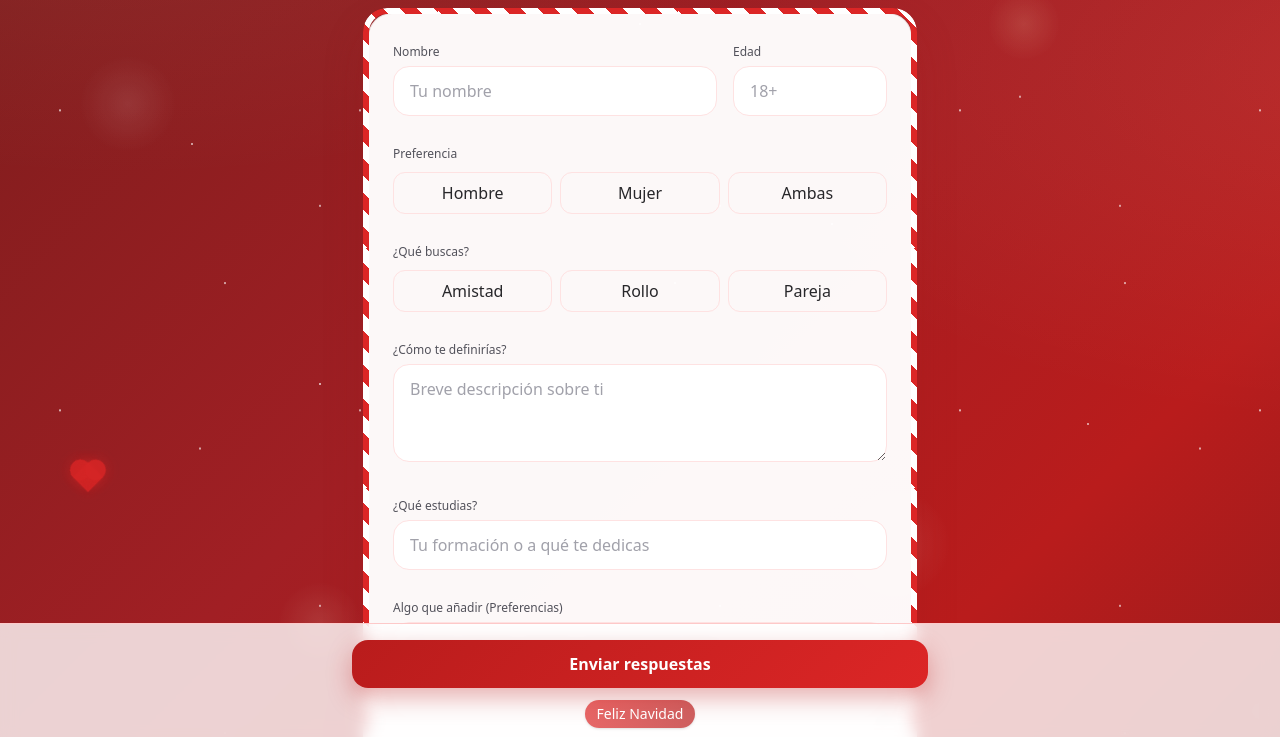
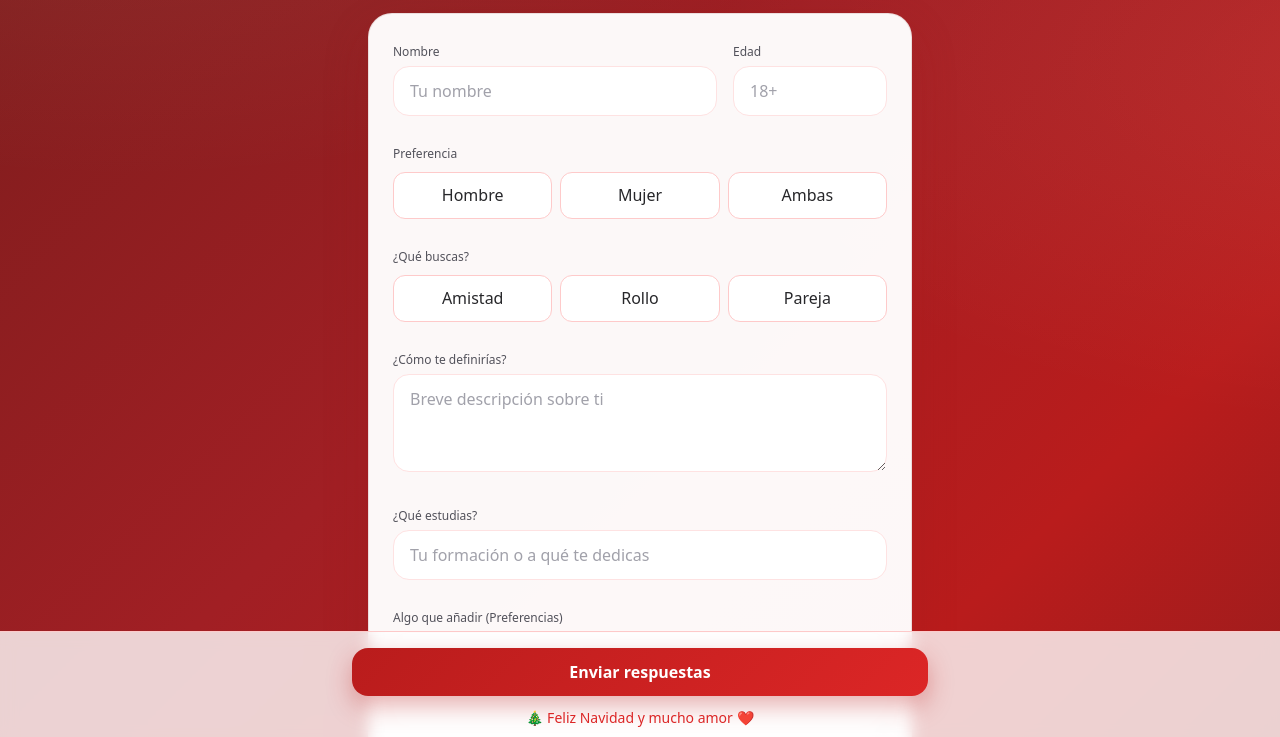
Before and after one commit to Javimunrob/NaviMatch, a plain HTML site: page form.html in a window 1280 px wide. Shown: the part 56-793 px from the top of the page. Drawn offline with nearby package versions, Linux system fonts and the light colour scheme.

Commit message:
Add files via upload

```diff
--- a/form.html
+++ b/form.html
@@ -4,8 +4,6 @@
   <meta charset="utf-8" />
   <meta name="viewport" content="width=device-width, initial-scale=1" />
   <title>NaviMatch • Formulario</title>
-
-  <!-- Favicon -->
   <link rel="icon" href="logo.svg" type="image/svg+xml">
   <link rel="preconnect" href="https://cdn.jsdelivr.net" crossorigin>
   <script src="https://cdn.tailwindcss.com"></script>
@@ -20,141 +18,54 @@
       color:#1f2937;
     }
 
-    /* Capas decorativas SIN interacción */
-    .bokeh, .snow, .twinkle, .heart { pointer-events: none; }
-
-    /* Bokeh estático */
-    .bokeh{
-      position:fixed;inset:0;z-index:0;
-      background-image:
-        radial-gradient(80px 80px at 10% 20%, rgba(255,255,255,.09), transparent 60%),
-        radial-gradient(60px 60px at 80% 10%, rgba(255,230,180,.12), transparent 60%),
-        radial-gradient(90px 90px at 70% 75%, rgba(255,200,200,.10), transparent 60%),
-        radial-gradient(70px 70px at 25% 85%, rgba(255,255,220,.10), transparent 60%);
-      mix-blend-mode:screen;
-    }
-
-    /* Nieve */
-    .snow{
-      position:fixed;inset:0;z-index:1;opacity:.7;
-      background-image:
-        radial-gradient(2px 2px at 20% 10%, rgba(255,255,255,.9) 50%, transparent 51%),
-        radial-gradient(2px 2px at 80% 20%, rgba(255,255,255,.8) 50%, transparent 51%),
-        radial-gradient(2px 2px at 40% 60%, rgba(255,255,255,.85) 50%, transparent 51%),
-        radial-gradient(2px 2px at 70% 80%, rgba(255,255,255,.8) 50%, transparent 51%),
-        radial-gradient(1.6px 1.6px at 50% 40%, rgba(255,255,255,.8) 50%, transparent 51%);
-      background-size:300px 300px,400px 400px,500px 500px,600px 600px,450px 450px;
-      animation:snowMove 22s linear infinite;
-    }
-    @keyframes snowMove{
-      from{background-position:0 0,0 0,0 0,0 0,0 0}
-      to{background-position:0 600px,0 800px,0 900px,0 1200px,0 700px}
-    }
-
-    /* Twinkle: destellos */
-    .twinkle{
-      position:fixed;inset:0;z-index:2;
-      background-image:
-        radial-gradient(2px 2px at 15% 25%, rgba(255,255,255,.8) 50%, transparent 51%),
-        radial-gradient(2px 2px at 35% 75%, rgba(255,255,200,.9) 50%, transparent 51%),
-        radial-gradient(2px 2px at 65% 35%, rgba(255,220,220,.9) 50%, transparent 51%),
-        radial-gradient(2px 2px at 85% 60%, rgba(255,255,255,.8) 50%, transparent 51%),
-        radial-gradient(2px 2px at 50% 10%, rgba(255,240,200,.9) 50%, transparent 51%),
-        radial-gradient(2px 2px at 25% 55%, rgba(255,255,255,.9) 50%, transparent 51%);
-      animation:twinkle 3.2s ease-in-out infinite alternate;
-      opacity:.8; mix-blend-mode:screen;
-    }
-    @keyframes twinkle{
-      0%{opacity:.25; filter:brightness(1)}
-      50%{opacity:.7;  filter:brightness(1.2)}
-      100%{opacity:.35; filter:brightness(1.05)}
-    }
-
-    .garland{position:relative;isolation:isolate}
-    .garland:before{
-      content:"";position:absolute;inset:-1px 0 auto 0;height:10px;z-index:-1;
-      background:repeating-linear-gradient(90deg, rgba(0,0,0,.08), rgba(0,0,0,.08) 2px, transparent 2px, transparent 6px);
-      filter:blur(8px);opacity:.25;
-    }
-
-    /* Radios tipo pastilla */
-    .seg input:checked + span{
-      background:linear-gradient(135deg,#dc2626,#b91c1c);
-      color:#fff;border-color:transparent;box-shadow:0 8px 20px rgba(220,38,38,.35);
-    }
-
-    /* Tarjeta + halo */
+    /* ===== Tarjeta ===== */
     .card{
       background:rgba(255,255,255,.97);
       box-shadow:0 20px 45px rgba(153,27,27,.22);
       border:1px solid rgba(120,30,30,.12);
       position:relative;
+      border-radius:1.5rem;
     }
 
-    /* Marco “Candy Cane” animado (no bloquea) */
-    .candy{position:relative}
-    .candy:before{
-      content:"";position:absolute;inset:-6px;z-index:2;border-radius:24px;
-      padding:6px;
-      background:repeating-linear-gradient(45deg,#dc2626 0 12px,#ffffff 12px 24px);
-      -webkit-mask:linear-gradient(#000 0 0) content-box, linear-gradient(#000 0 0);
-      -webkit-mask-composite:xor; mask-composite:exclude;
-      animation:candySpin 16s linear infinite;
-      background-size: 240px 240px;
-      pointer-events:none;
-    }
-    @keyframes candySpin{
-      0%{background-position:0 0}
-      100%{background-position:240px 0}
-    }
-
-    /* Botón principal + glow suave */
+    /* ===== Botón principal ===== */
     .btn-primary{
-      background:linear-gradient(135deg,#b91c1c,#dc2626);color:#fff;
-      box-shadow:0 10px 24px rgba(185,28,28,.35);
+      background:linear-gradient(135deg,#b91c1c,#dc2626);
+      color:#fff; box-shadow:0 10px 24px rgba(185,28,28,.35);
     }
     .btn-primary:hover{filter:brightness(1.03);transform:translateY(-1px)}
     .btn-primary:active{transform:translateY(0)}
 
-    /* Corazones flotantes (no bloquean interacción) */
-    .heart{
-      pointer-events:none;
-      position:fixed;bottom:-24px;
-      width:16px;height:16px;transform:rotate(45deg);
-      background:rgba(220,38,38,.9);
-      box-shadow:0 0 10px rgba(220,38,38,.5);
-      z-index:3;opacity:.9;
-      animation:floatUp var(--dur,6s) linear forwards;
+    /* ===== Segmented control accesible (móvil/desktop) ===== */
+    .seg{ display:grid; grid-template-columns: repeat(3, 1fr); gap:.5rem; }
+    .seg label{
+      position:relative; cursor:pointer; -webkit-tap-highlight-color:transparent; touch-action:manipulation;
     }
-    .heart:before,.heart:after{
-      content:"";position:absolute;width:16px;height:16px;border-radius:50%;
-      background:inherit;box-shadow:inherit;
+    .seg input{
+      position:absolute; inset:0; width:100%; height:100%;
+      opacity:0; appearance:none; /* recibe el tap/click */
     }
-    .heart:before{left:-8px;top:0}
-    .heart:after{left:0;top:-8px}
-    @keyframes floatUp{
-      0%{transform:translateY(0) rotate(45deg) scale(var(--s,1))}
-      100%{transform:translateY(-120vh) rotate(45deg) scale(var(--s,1))}
+    .seg span{
+      display:block; text-align:center; border-radius:0.75rem;
+      border:1px solid #fecaca; padding:.65rem .75rem; user-select:none;
+      transition: all .18s ease; background:#fff;
     }
-
-    /* Logo en cabecera */
-    .logo { width: 28px; height: 28px; object-fit: contain; filter: drop-shadow(0 0 6px rgba(220,38,38,.25)); }
+    .seg input:focus-visible + span{ outline:2px solid #fca5a5; outline-offset:2px; }
+    .seg input:active + span{ transform: translateY(1px); }
+    .seg input:checked + span{
+      background:linear-gradient(135deg,#dc2626,#b91c1c);
+      color:#fff; border-color:transparent; box-shadow:0 8px 20px rgba(220,38,38,.35);
+    }
 
     /* Mejoras móviles */
     input,select,textarea,button{-webkit-tap-highlight-color:transparent}
   </style>
 </head>
 <body class="min-h-screen text-zinc-800 relative">
-  <div class="bokeh"></div>
-  <div class="snow"></div>
-  <div class="twinkle"></div>
-
   <!-- Cabecera -->
-  <header class="garland relative z-10 sticky top-0 backdrop-blur bg-white/80 border-b border-red-200">
+  <header class="relative z-10 sticky top-0 backdrop-blur bg-white/80 border-b border-red-200">
     <div class="max-w-xl mx-auto px-4 py-3 flex items-center justify-between">
       <div class="flex items-center gap-2">
-        <!-- LOGO -->
-        <img src="logo.svg" alt="Logo NaviMatch" class="logo" />
+        <img src="logo.svg" alt="Logo NaviMatch" class="w-7 h-7 object-contain" />
         <h1 class="text-lg font-semibold tracking-tight text-zinc-900">NaviMatch</h1>
       </div>
       <span class="text-sm text-red-700 font-medium">Especial Navidad</span>
@@ -164,9 +75,8 @@
   <!-- Contenido -->
   <main class="relative z-10 max-w-xl mx-auto p-4 pb-28">
     <form id="naviForm" class="space-y-6">
-      <!-- Tarjeta con candy -->
-      <section class="relative rounded-3xl p-6 card candy">
-        <div class="relative space-y-6">
+      <section class="card p-6">
+        <div class="space-y-6">
 
           <!-- Nombre + Edad -->
           <div class="grid grid-cols-1 sm:grid-cols-3 gap-4">
@@ -185,20 +95,38 @@
           <!-- Preferencia -->
           <div>
             <span class="text-xs text-zinc-600">Preferencia</span>
-            <div class="seg mt-2 grid grid-cols-3 gap-2">
-              <label class="relative"><input class="sr-only" type="radio" name="preferencia" value="Hombre" required><span class="block text-center rounded-xl border border-red-100 py-2">Hombre</span></label>
-              <label class="relative"><input class="sr-only" type="radio" name="preferencia" value="Mujer"><span class="block text-center rounded-xl border border-red-100 py-2">Mujer</span></label>
-              <label class="relative"><input class="sr-only" type="radio" name="preferencia" value="Ambas"><span class="block text-center rounded-xl border border-red-100 py-2">Ambas</span></label>
+            <div class="seg mt-2">
+              <label>
+                <input type="radio" name="preferencia" value="Hombre" required>
+                <span>Hombre</span>
+              </label>
+              <label>
+                <input type="radio" name="preferencia" value="Mujer">
+                <span>Mujer</span>
+              </label>
+              <label>
+                <input type="radio" name="preferencia" value="Ambas">
+                <span>Ambas</span>
+              </label>
             </div>
           </div>
 
           <!-- ¿Qué buscas? -->
           <div>
             <span class="text-xs text-zinc-600">¿Qué buscas?</span>
-            <div class="seg mt-2 grid grid-cols-3 gap-2">
-              <label class="relative"><input class="sr-only" type="radio" name="buscas" value="Amistad" required><span class="block text-center rounded-xl border border-red-100 py-2">Amistad</span></label>
-              <label class="relative"><input class="sr-only" type="radio" name="buscas" value="Rollo"><span class="block text-center rounded-xl border border-red-100 py-2">Rollo</span></label>
-              <label class="relative"><input class="sr-only" type="radio" name="buscas" value="Pareja"><span class="block text-center rounded-xl border border-red-100 py-2">Pareja</span></label>
+            <div class="seg mt-2">
+              <label>
+                <input type="radio" name="buscas" value="Amistad" required>
+                <span>Amistad</span>
+              </label>
+              <label>
+                <input type="radio" name="buscas" value="Rollo">
+                <span>Rollo</span>
+              </label>
+              <label>
+                <input type="radio" name="buscas" value="Pareja">
+                <span>Pareja</span>
+              </label>
             </div>
           </div>
 
@@ -230,18 +158,22 @@
               class="mt-1 w-full rounded-2xl border border-red-100 bg-white px-4 py-3 text-base placeholder:text-zinc-400 focus:outline-none focus:ring-4 focus:ring-red-200 focus:border-red-500 transition">
           </label>
 
-          <!-- Hobbies: campo normal -->
+          <!-- Hobbies -->
           <label class="block">
             <span class="text-xs text-zinc-600">Hobbies</span>
             <textarea name="hobbies" rows="3" placeholder="Escribe libremente tus hobbies"
               class="mt-1 w-full rounded-2xl border border-red-100 bg-white px-4 py-3 text-base placeholder:text-zinc-400 focus:outline-none focus:ring-4 focus:ring-red-200 focus:border-red-500 transition"></textarea>
           </label>
-
         </div>
       </section>
 
-      <p class="text-xs text-red-50/90 leading-relaxed px-1 text-center">
-        Tus respuestas se envían por email y <b>además</b> se guardan <b>solo</b> en este dispositivo (localStorage).
+      <p class="text-xs text-center text-white/90">
+        Tus respuestas se enviarán por email y se guardarán solo en este dispositivo. 💌
+      </p>
+
+      <!-- Mensaje de éxito -->
+      <p id="okMsg" class="hidden mt-2 text-center text-green-700">
+        ✅ ¡Tus respuestas se han enviado! Revisa tu correo.
       </p>
     </form>
   </main>
@@ -252,98 +184,62 @@
       <button form="naviForm" type="submit" id="submitBtn" class="btn-primary w-full h-12 rounded-2xl font-semibold">
         Enviar respuestas
       </button>
-      <div class="mt-3 text-center text-sm text-red-100">
-        <span class="inline-flex items-center gap-2 px-3 py-1 rounded-full bg-gradient-to-r from-red-600/70 to-red-700/70 text-white shadow">
-          Feliz Navidad
-        </span>
+      <div class="mt-3 text-center text-sm text-red-600">
+        🎄 Feliz Navidad y mucho amor ❤️
       </div>
     </div>
   </footer>
 
   <script>
-    /* ================== CONFIG: tu Apps Script ================== */
+    /* === Config: tu Apps Script === */
     const AS_ENDPOINT = 'https://script.google.com/macros/s/AKfycbwiPNqnbXNjpAdJclskBE6_C4S1PiXmNqOC0Xn2FNP3Zrfe_TW3pQZm7cITbr3JNqxw/exec';
 
-    // ===== Corazones flotantes (máx 8, sin interferir) =====
-    const MAX_HEARTS = 8;
-    let hearts = 0;
-    function spawnHeart(){
-      if(hearts >= MAX_HEARTS) return;
-      hearts++;
-      const h = document.createElement('div');
-      h.className = 'heart';
-      const left = Math.random()*100;
-      const scale = 0.7 + Math.random()*0.9;
-      const dur = 5 + Math.random()*4;
-      h.style.left = left+'vw';
-      h.style.setProperty('--s', scale);
-      h.style.setProperty('--dur', dur+'s');
-      document.body.appendChild(h);
-      setTimeout(()=>{ h.remove(); hearts--; }, dur*1000 + 50);
-    }
-    setInterval(spawnHeart, 2800);
+    // Scroll suave al primer campo inválido (mejor UX en móvil)
+    document.getElementById('naviForm').addEventListener('submit', async (e)=>{
+      const f = e.target;
+      if (!f.checkValidity()) {
+        e.preventDefault();
+        const bad = f.querySelector(':invalid');
+        if (bad) bad.scrollIntoView({behavior:'smooth', block:'center'});
+        return;
+      }
 
-    // ===== Pills visuales para radios =====
-    document.querySelectorAll('.seg input').forEach(r=>{
-      const pill = r.nextElementSibling;
-      r.addEventListener('change', ()=>{
-        [...r.closest('.seg').querySelectorAll('input')].forEach(x => x.nextElementSibling.classList.remove('ring-2','ring-red-300'));
-        if (r.checked) pill.classList.add('ring-2','ring-red-300');
-      });
-    });
+      e.preventDefault();
+      const fd = new FormData(f);
+      const data = {};
+      fd.forEach((v,k)=> data[k] = v);
 
-    // ===== Helpers =====
-    function saveLocal(key, obj){
-      try{ localStorage.setItem(key, JSON.stringify(obj)); }catch(_){}
-    }
-
-    // ===== Envío (validación + POST a Apps Script) =====
-    document.getElementById('naviForm').addEventListener('submit', async (e)=>{
-      e.preventDefault();
-      const fd = new FormData(e.target);
-
-      const nombre = (fd.get('nombre')||'').toString().trim();
-      const edad   = Number(fd.get('edad'));
-      if(!nombre){ alert('Pon un nombre'); return; }
-      if(!edad || edad < 18){ alert('Debes ser mayor de 18'); return; }
-      if(!fd.get('preferencia')){ alert('Selecciona tu preferencia'); return; }
-      if(!fd.get('buscas')){ alert('Selecciona qué buscas'); return; }
-
-      const data = {
-        nombre,
-        edad,
-        preferencia: fd.get('preferencia'),
-        buscas: fd.get('buscas'),
-        definicion: (fd.get('definicion')||'').toString().trim(),
-        estudios: (fd.get('estudios')||'').toString().trim(),
-        preferencias: (fd.get('preferencias')||'').toString().trim(),
-        crush: (fd.get('crush')||'').toString().trim(),
-        hobbies: (fd.get('hobbies')||'').toString().trim(),
-        createdAt: Date.now()
-      };
-
-      // Guarda local (opcional)
-      saveLocal('navimatch_respuestas', data);
+      // Construye x-www-form-urlencoded (evita preflight CORS)
+      const params = new URLSearchParams();
+      Object.entries(data).forEach(([k,v]) => params.append(k, String(v ?? '')));
+      params.append('createdAt', String(Date.now()));
+      params.append('origin', location.origin);
 
       const btn = document.getElementById('submitBtn');
-      if (btn) { btn.disabled = true; btn.textContent = 'Enviando…'; }
+      const okMsg = document.getElementById('okMsg');
+      btn.disabled = true; btn.textContent = 'Enviando…';
 
       try{
-        const res = await fetch(AS_ENDPOINT, {
-          method: 'POST',
-          headers: { 'Content-Type':'application/json' },
-          body: JSON.stringify(data)
+        const res  = await fetch(AS_ENDPOINT, {
+          method:'POST',
+          headers:{ 'Content-Type':'application/x-www-form-urlencoded;charset=UTF-8' },
+          body: params.toString()
         });
-        const json = await res.json().catch(()=>({}));
-        if (!res.ok || !json.ok) throw new Error(json.error || 'Error en envío');
+        const text = await res.text();
+        // intenta parsear JSON {ok:true}
+        let json = {};
+        try { json = JSON.parse(text); } catch {}
 
-        if (btn) btn.textContent = '¡Enviado!';
-        // Redirigir después del envío (ajusta si quieres)
-        setTimeout(()=>{ window.location.href = 'app.html'; }, 900);
-      }catch(err){
+        if (!res.ok || !json.ok) throw new Error(text || ('HTTP ' + res.status));
+
+        btn.textContent = '¡Enviado!';
+        okMsg.classList.remove('hidden');
+        // Redirige si quieres:
+        // setTimeout(()=> window.location.href='app.html', 1000);
+      } catch(err){
         console.error(err);
-        alert('No se pudo enviar el correo ahora. Inténtalo de nuevo en unos minutos.');
-        if (btn) { btn.disabled = false; btn.textContent = 'Enviar respuestas'; }
+        alert('❌ No se pudo enviar el formulario. Inténtalo en unos minutos.');
+        btn.disabled = false; btn.textContent = 'Enviar respuestas';
       }
     });
   </script>
```
